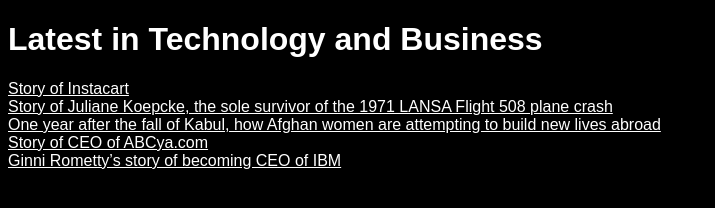
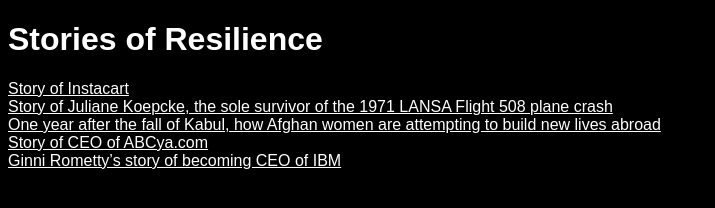
Before and after one commit to covendev/storiesofresilience, a plain HTML site: page index.html in a window 1280 px wide. Shown: the whole page, without its empty margins (0-715 px from the left). Drawn offline with Linux system fonts and the light colour scheme.

Commit message:
Update index.html

```diff
--- a/index.html
+++ b/index.html
@@ -3,7 +3,7 @@
 <head>
     <meta charset="UTF-8">
     <meta name="viewport" content="width=device-width, initial-scale=1.0">
-    <title>Latest in Technology and Business</title>
+    <title>Stories of Resilience</title>
     <style>
         body {
             background-color: black;
@@ -23,7 +23,7 @@
     </style>
 </head>
 <body>
-    <h1>Latest in Technology and Business</h1>
+    <h1>Stories of Resilience</h1>
     <ul>
         <li><a href="https://www.rkg.blog/instacart.php">Story of Instacart</a></li>
         <li><a href="https://open.spotify.com/episode/7q4XSCCXkS98c1xMRe6nnr?si=N-Z8VWqsRE2K-yFq2-ouNg&context=spotify%3Ashow%3A1cpyLfDHP1cNnyOb478qrt&nd=1&dlsi=ffe43e933f0e4448">Story of Juliane Koepcke, the sole survivor of the 1971 LANSA Flight 508 plane crash</a></li>
```
